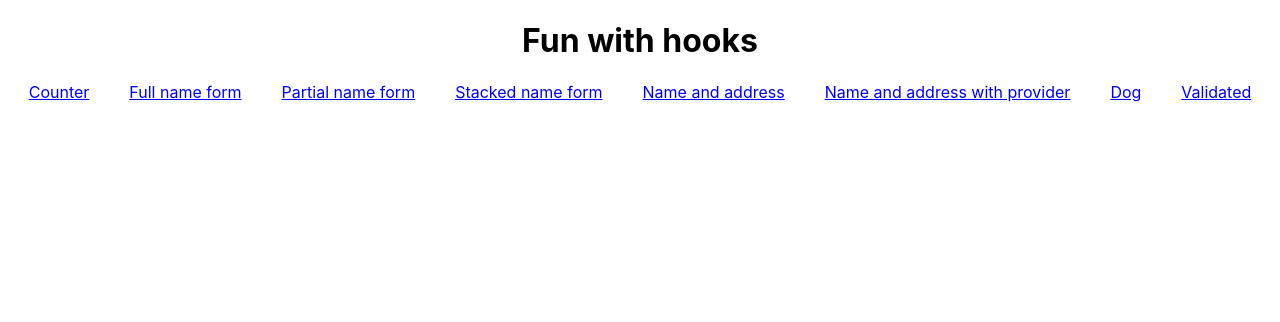
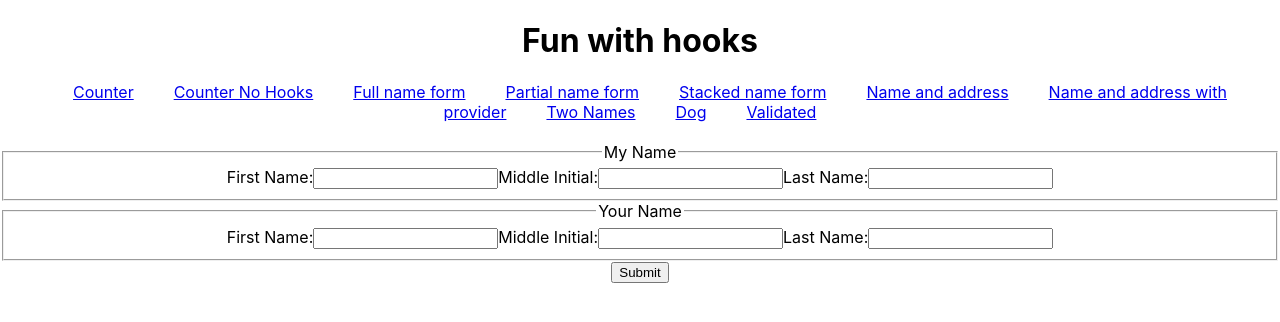
Before and after one commit to jameskylstra/hooks-examples, a React (Create React App) app: page /two-names in a window 1280 px wide. Shown: the top 322 px of the page. Built offline with nearby package versions, Linux system fonts and the light colour scheme.

Commit message:
Add no hook counter and two name form

```diff
--- a/src/App.js
+++ b/src/App.js
@@ -4,10 +4,12 @@ import logo from './logo.svg';
 import './App.css';
 
 import Counter from './Counter';
+import CounterNoHooks from './CounterNoHooks';
 import FirstAndLastForm from './FirstAndLastForm';
 import StackedNameForm from './StackedNameForm';
 import NameAndAddress from './NameAndAddress';
 import NameAndAddressProvider from './NameAndAddressProvider';
+import TwoName from './TwoName';
 import DogForm from './DogForm';
 import useNameForm from './NameForm/useNameForm';
 import useValidatedForm from './ValidatedForm/useValidatedForm';
@@ -25,6 +27,7 @@ const  App = () => {
         <h1>Fun with hooks</h1>
         <nav style={{ marginBottom: '20px' }}>
           <Link to="/counter" style={{ margin: '20px' }}>Counter</Link>
+          <Link to="/counter-no-hooks" style={{ margin: '20px' }}>Counter No Hooks</Link>
           <Link to="/name" style={{ margin: '20px' }}>Full name form</Link>
           <Link to="/name-no-middle" style={{ margin: '20px' }}>Partial name form</Link>
           <Link to="/name-stacked" style={{ margin: '20px' }}>Stacked name form</Link>
@@ -32,15 +35,18 @@ const  App = () => {
           <Link to="/name-and-address-prov" style={{ margin: '20px' }}>
             Name and address with provider
           </Link>
+          <Link to="/two-names" style={{ margin: '20px' }}>Two Names</Link>
           <Link to="/dog" style={{ margin: '20px' }}>Dog</Link>
           <Link to="/validated" style={{ margin: '20px' }}>Validated</Link>
         </nav>
         <Route path="/counter" component={Counter} />
+        <Route path="/counter-no-hooks" component={CounterNoHooks} />
         <Route path="/name" render={() => nameFormUI}/>
         <Route path="/name-no-middle" render={() => firstLastUI}/>
         <Route path="/name-stacked" render={() => stackedNameUI}/>
         <Route path="/name-and-address" component={NameAndAddress}/>
         <Route path="/name-and-address-prov" component={NameAndAddressProvider}/>
+        <Route path="/two-names" component={TwoName}/>
         <Route path="/dog" render={() => dogUI}/>
         <Route path="/validated" render={() => validatedUI}/>
       </div>
--- /dev/null
+++ b/src/CounterNoHooks.js
@@ -0,0 +1,23 @@
+import React from 'react';
+
+class CounterNoHooks extends React.Component {
+  constructor(props) {
+    super(props);
+    this.state = {
+      count: 0,
+    };
+  }
+
+  render() {
+    return (
+      <div>
+        <h1>Count is at {this.state.count}.</h1>
+        <button onClick={() => this.setState({ count: this.state.count + 1 })}>
+          increment
+        </button>
+      </div>
+    );
+  }
+}
+
+export default CounterNoHooks;
--- /dev/null
+++ b/src/TwoName.js
@@ -0,0 +1,33 @@
+import React from 'react';
+import useNameForm from './NameForm/useNameForm';
+
+const TwoName = () => {
+  const [myNameFormState, myNameFormUI] = useNameForm();
+  const [yourNameFormState, yourNameFormUI] = useNameForm();
+  const onSave = (e) => {
+    e.preventDefault();
+    alert(`Saving my name as ${myNameFormState.firstName.value} ${myNameFormState.middleInitial.value} ${myNameFormState.lastName.value}.`);
+    alert(`Saving your name as ${yourNameFormState.firstName.value} ${yourNameFormState.middleInitial.value} ${yourNameFormState.lastName.value}.`);
+  };
+  return (
+    <form onSubmit={onSave}>
+      <fieldset>
+        <legend>My Name</legend>
+        {myNameFormUI}
+      </fieldset>
+      <fieldset>
+        <legend>Your Name</legend>
+        {yourNameFormUI}
+      </fieldset>
+      <button type="submit">Submit</button>
+    </form>
+  );
+};
+
+export default TwoName;
+
+/**
+ * Note that export default withNameForm()(withNameForm()(TwoName))
+ * would not work -- the second invocation would overwrite the props
+ * provided by the first invocation.
+ */
```
